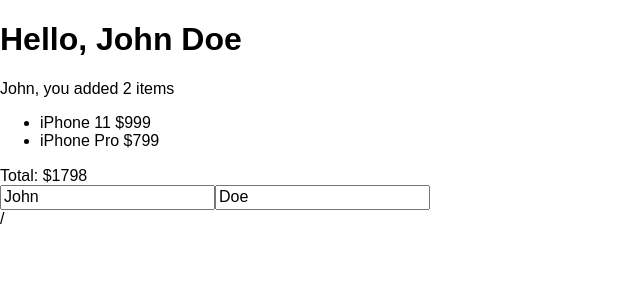
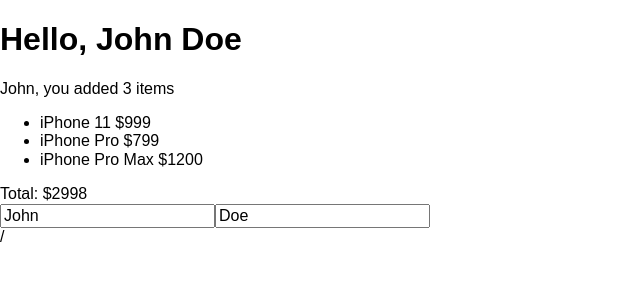
Before and after one commit to Kozlovska-Yulya/Lifting-state-up, a React app in the folder task2/: page / in a window 1280 px wide. Shown: the top 300 px of the page, without its empty margins (0-640 px from the left). Built offline with nearby package versions, Linux system fonts and the light colour scheme.

Commit message:
Products list

```diff
--- a/task2/src/ShoppingCart.jsx
+++ b/task2/src/ShoppingCart.jsx
@@ -16,6 +16,11 @@
         name: 'iPhone Pro',
         price: 799,
       },
+      {
+        id: '3',
+        name: 'iPhone Pro Max',
+        price: 1200,
+      },
     ],
   };
   render() {
```
